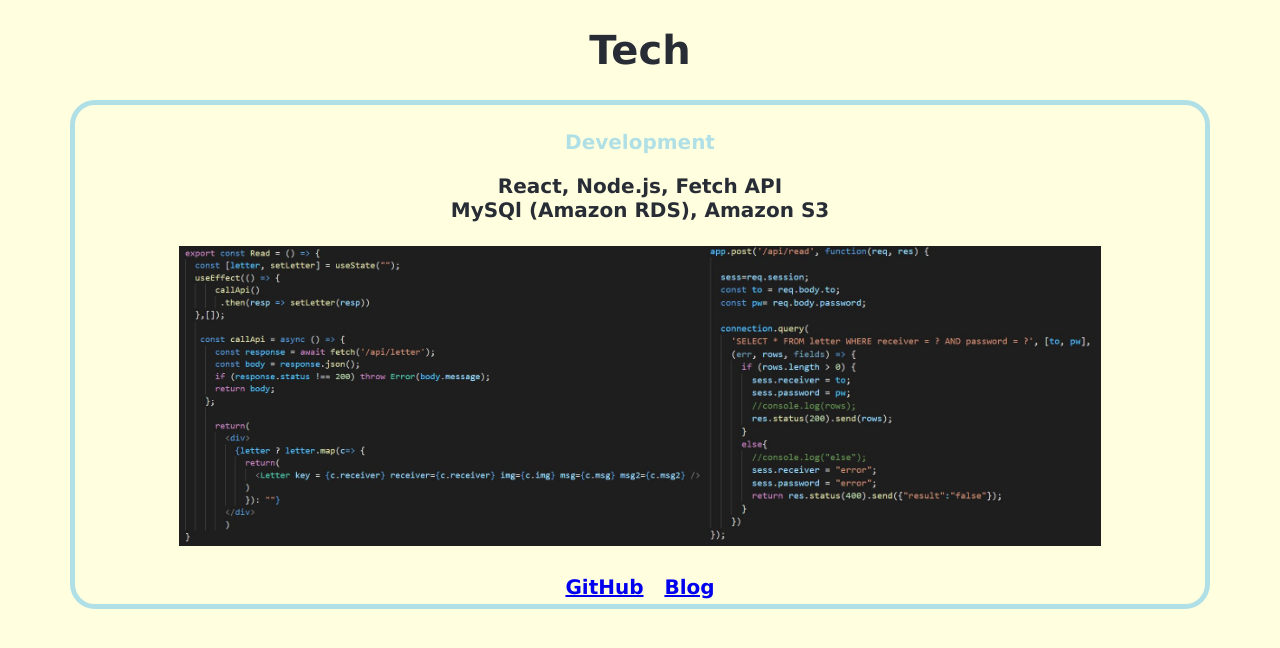
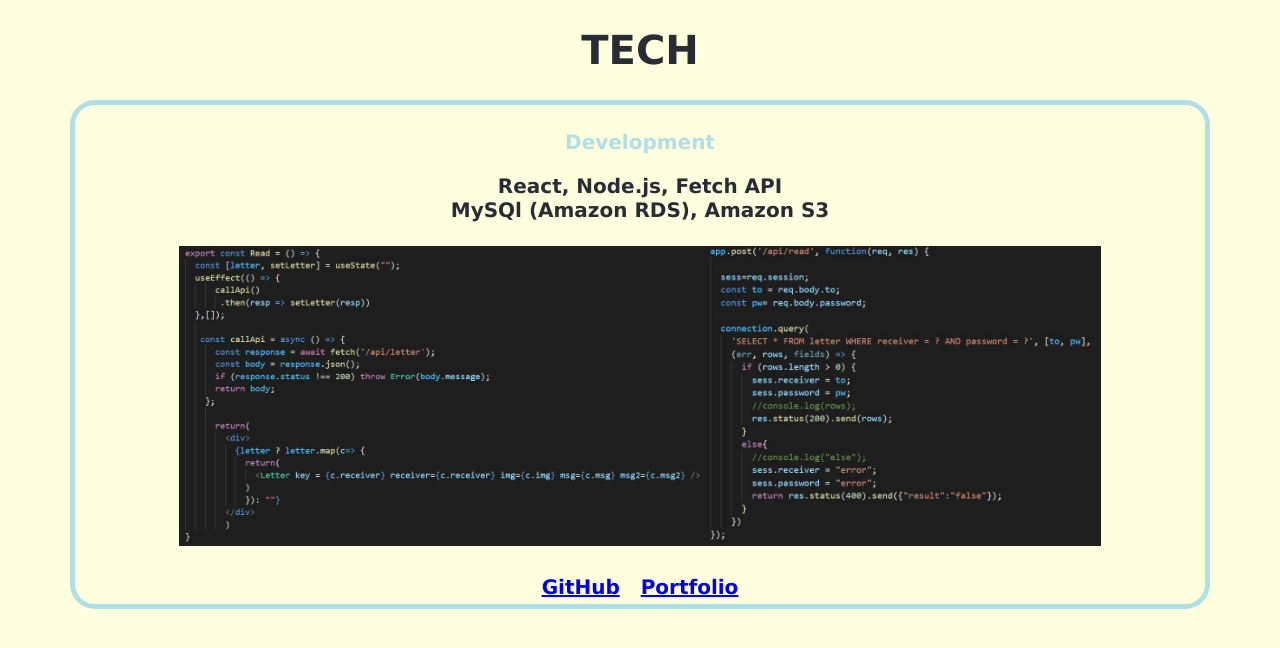
Before and after one commit to A-Line-of-Code/mailbox_sky, a React (Create React App) app in the folder client/: page /about in a window 1280 px wide. Shown: the top 648 px of the page. Built offline with nearby package versions, Linux system fonts and the light colour scheme; a web font is replaced by a local one.

Commit message:
about edit2

```diff
--- a/client/src/About.js
+++ b/client/src/About.js
@@ -4,7 +4,7 @@ import './About.css';
 export const About = () => {
     return(
         <div>
-            <h1>Tech</h1>
+            <h1>TECH</h1>
             <div className="about">
             <div className="tech">
               <p className="blue">Development</p>
@@ -13,7 +13,7 @@ export const About = () => {
                 <img src="/img/node.jpg" alt="Node.js" height="300px" /><br/><br/>
               <div className="tech">
               <a rel="GitHub" href="https://github.com/A-Line-of-Code" target="_blank">GitHub</a> &nbsp;&nbsp;
-              <a rel="Blog" href="https://letterbyfrontent.wordpress.com" target="_blank">Blog</a><br/>
+              <a rel="Blog" href="https://portfoliosky.azurewebsites.net/" target="_blank">Portfolio</a><br/>
               </div>
             </div>
             </div>
```
